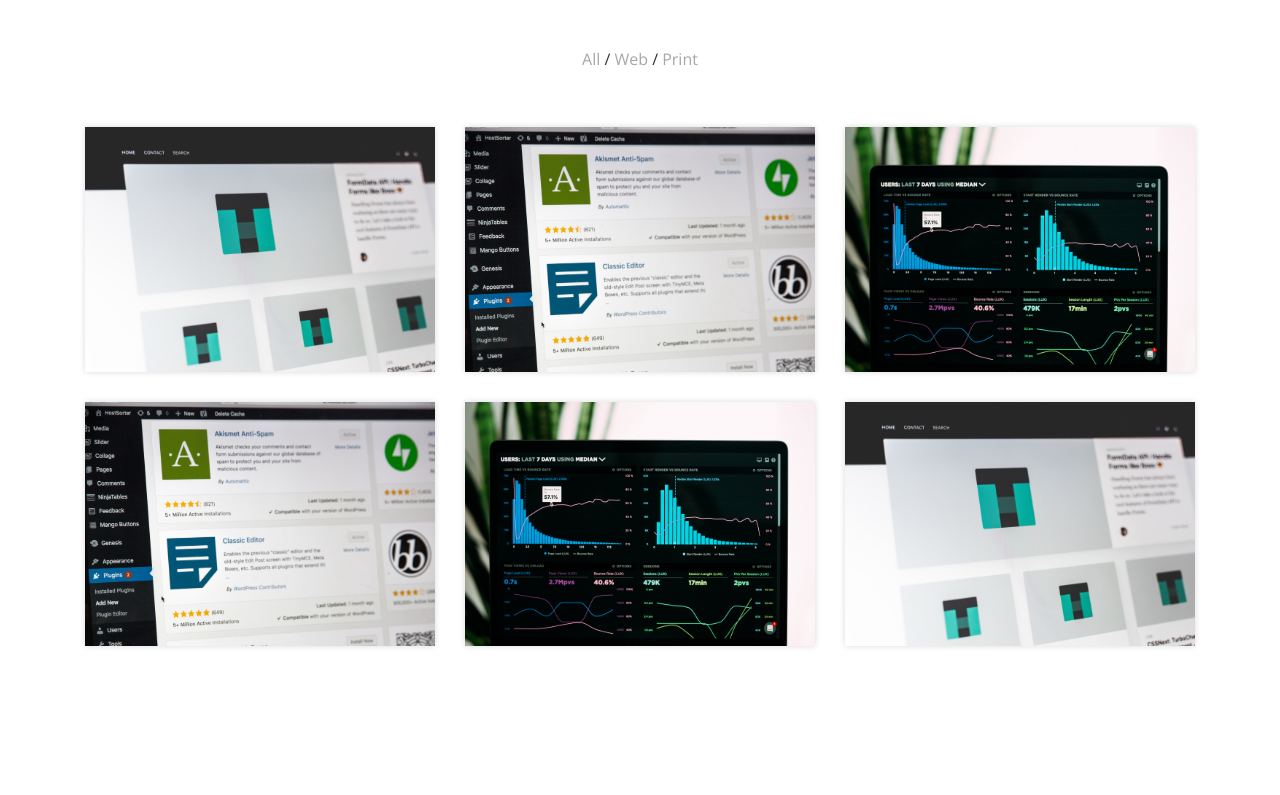
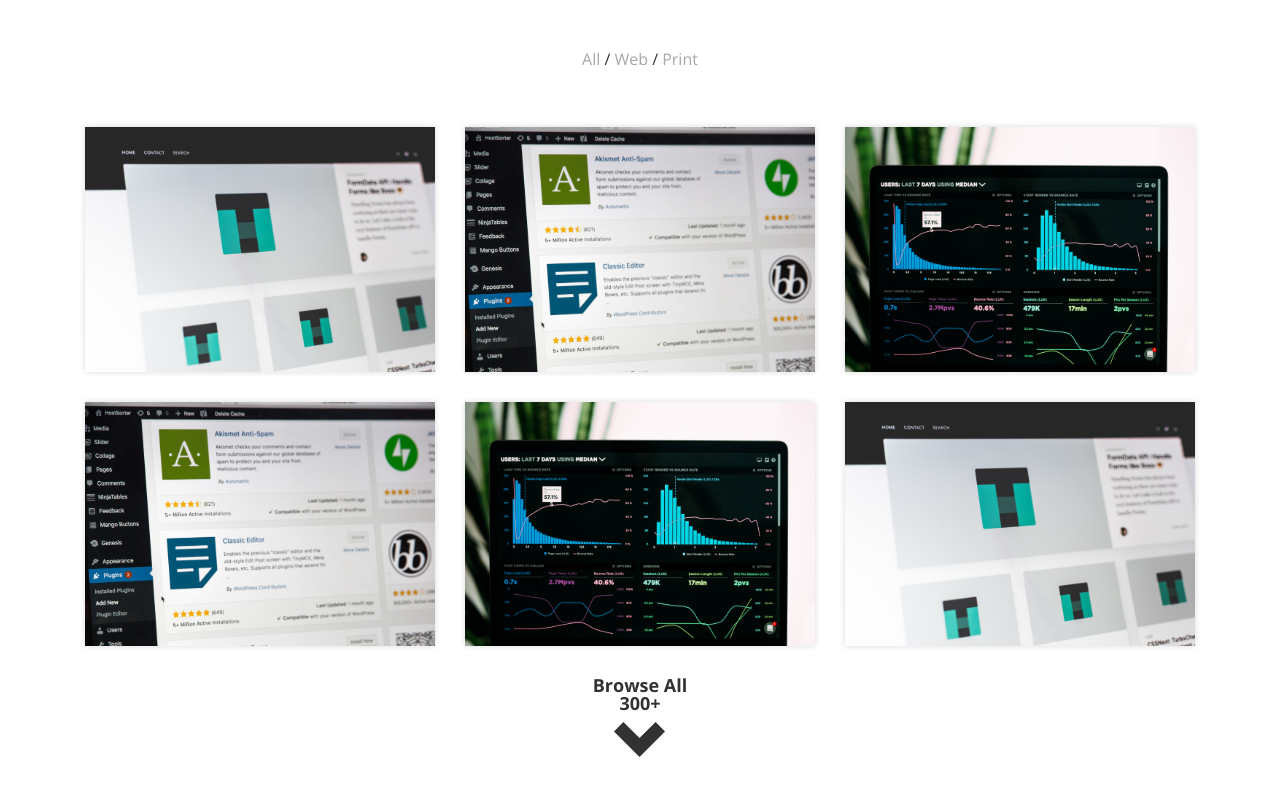
Before and after one commit to tediko/Macankumbang, a plain HTML site: page index.html in a window 1280 px wide. Shown: the part 1717-2512 px from the top of the page. Before the commit the page ends 2473 px from the top, so only its background shows below. Drawn offline with nearby package versions, Linux system fonts and the light colour scheme.

Commit message:
Added link to browse all to portfolio

```diff
--- a/index.html
+++ b/index.html
@@ -17,7 +17,7 @@
     <header class="header">
         <div class="header__container container">
             <div class="header__wrapper">
-                <div class="header__logo"><a href="#home"><span class="bold">Macan</span>kumbang</a></div>
+                <div class="header__logo"><a href="#home"><span class="text--bold">Macan</span>kumbang</a></div>
                 <nav class="header__nav">
                     <ul class="header__menu">
                         <li class="header__item"><a href="#home" class="header__link">Home</a></li>
@@ -167,6 +167,11 @@
                             </div>
                         </div>
                     </div>
+                    <a href="#" class="work__browse">
+                        <p class="work__text text text--bold text--black">Browse All</p>
+                        <p class="work__text text text--bold text--black">300+</p>
+                        <img class="work__arrow" src="assets/icons/work-arrow.png" alt="arrow">
+                    </a>
                 </div>
             </div>
         </div>
--- a/styles/main.css
+++ b/styles/main.css
@@ -101,7 +101,7 @@ h5 {
     color: var(--clr-black);
 }
 
-.bold {
+.text--bold {
     font-weight: 700;
 }
 
--- a/styles/work.css
+++ b/styles/work.css
@@ -90,6 +90,24 @@
     max-width: 280px;
 }
 
+.work__browse {
+    display: flex;
+    flex-direction: column;
+    align-items: center;
+}
+
+.work__browse:hover .work__arrow {
+    transform: scale(0.7);
+}
+
+.work__browse .work__text {
+    margin: 0;
+}
+
+.work__arrow {
+    transition: transform 250ms ease-in;
+    margin-top: 10px;
+}
 /* Work media queries */
 
 @media (max-width: 768px) {
```
Also changed, not shown: assets/icons/work-arrow.png (added).
